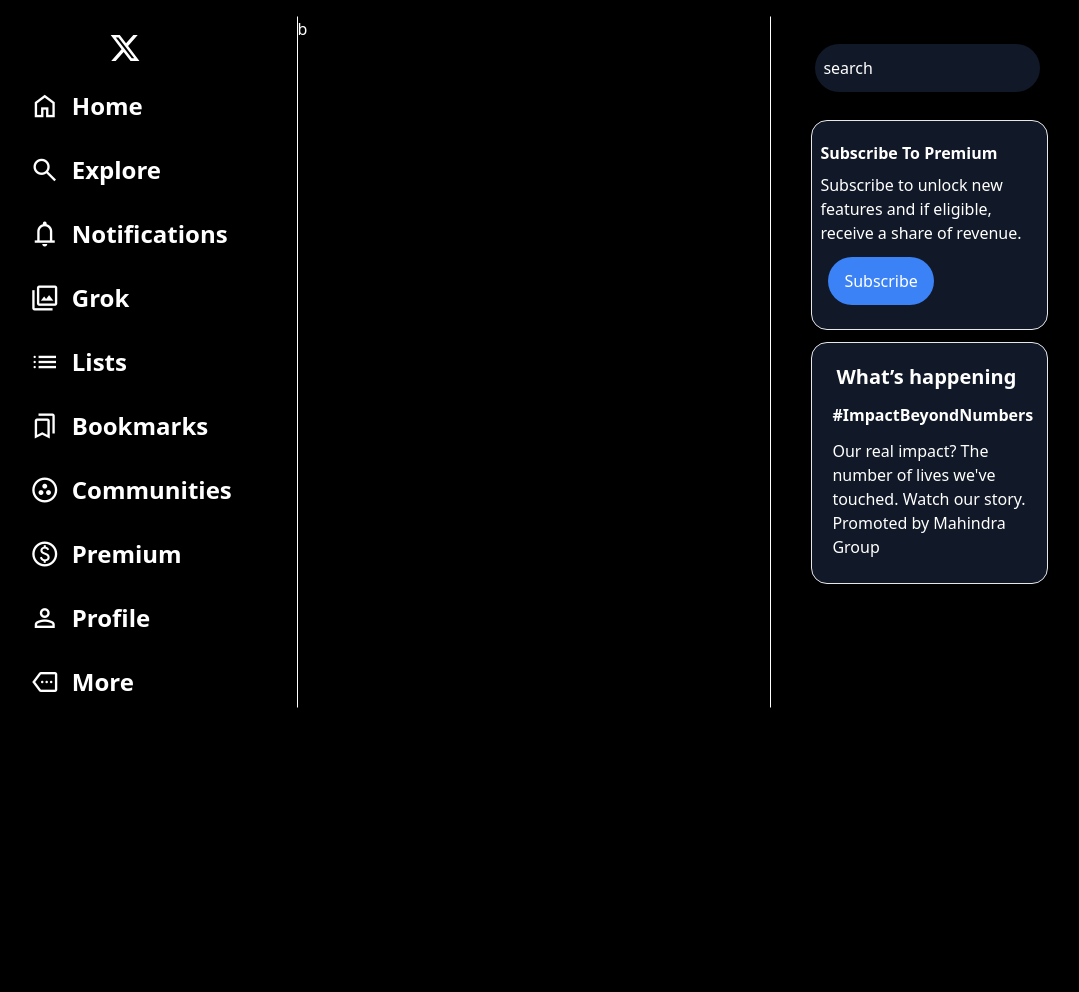
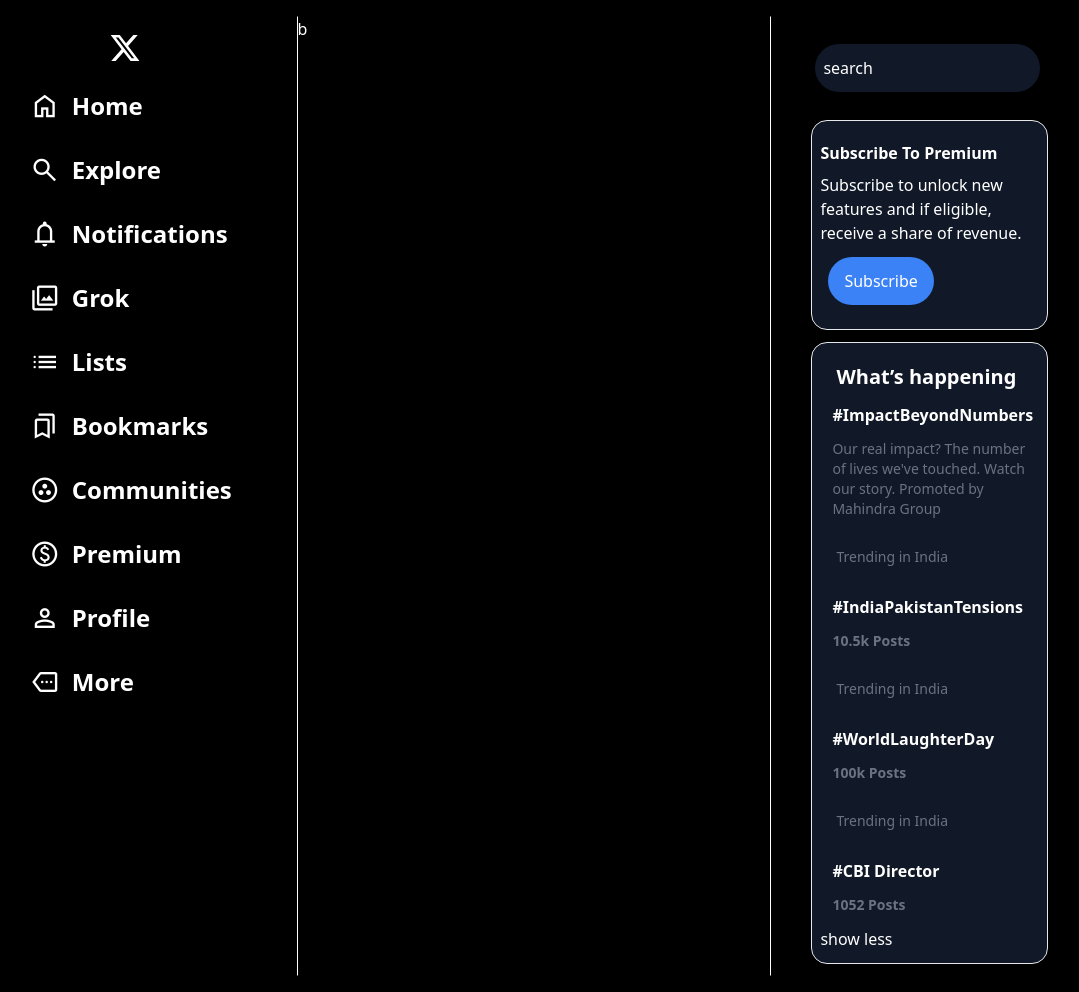
Before and after one commit to Abhipawar7/Twitter-clone, a website: page index.html in a window 1280 px wide. Shown: the whole page, without its empty margins (35-1114 px from the left). Before the commit the page ends 800 px from the top, so only its background shows below. Drawn offline with nearby package versions, Linux system fonts and the light colour scheme.

Commit message:
last change of the day

```diff
--- a/index.html
+++ b/index.html
@@ -87,15 +87,34 @@
             <div class="what m-3  bg-gray-900 w-1/2 px-2 py-3 mx-10 border rounded-2xl">
                 <h2 class="font-bold my-2">Subscribe To Premium</h2>
                 <p>Subscribe to unlock new features and if eligible, receive a share of revenue.</p>
-                <button class="bg-blue-500 text-white rounded-full px-4 py-3 mx-2 my-3 hover:bg-blue-600">
+                <button
+                    class="bg-blue-500 text-white rounded-full px-4 py-3 mx-2 my-3 hover:bg-blue-600 cursor-pointer">
                     Subscribe
                 </button>
             </div>
-            <div class="what2 m-3  bg-gray-900 w-1/2 px-2 py-3 mx-10 border rounded-2xl">
-                <h1 class="text-xl font-bold my-2 mx-4">What’s happening</h1>
-                <h2 class="font-bold m-3">#ImpactBeyondNumbers</h2>
-                <p class="m-3 font-light">Our real impact? The number of lives we've touched. Watch our story.
-                    Promoted by Mahindra Group</p>
+            <div
+                class="what2 m-3  bg-gray-900 w-1/2 px-2 py-3 mx-10 border rounded-2xl">
+                <h1 class="text-xl font-bold my-2 mx-4 hover:bg-gray-800 rounded-xl cursor-pointer">What’s happening
+                </h1>
+                <h2 class="font-bold m-3 hover:bg-gray-800 cursor-pointer">#ImpactBeyondNumbers</h2>
+                <p class="m-3 font-light text-sm text-gray-500 rounded-xl">Our real impact? The number of lives
+                    we've
+                    touched. Watch
+                    our story.
+                    Promoted by Mahindra Group
+                </p>
+                <h2 class="text-sm my-2 mx-4 py-4 rounded-xl  text-gray-500 cursor-pointer">Trending in India</h2>
+                <h1 class="font-bold m-3  hover:bg-gray-800 cursor-pointer">#IndiaPakistanTensions</h1>
+                <p class="m-3 font-bold text-sm text-gray-500 rounded-xl">10.5k Posts</p>
+
+                <h2 class="text-sm my-2 mx-4 py-4 rounded-xl  text-gray-500 cursor-pointer">Trending in India</h2>
+                <h1 class="font-bold m-3  hover:bg-gray-800 cursor-pointer">#WorldLaughterDay</h1>
+                <p class="m-3 font-bold text-sm text-gray-500 rounded-xl">100k Posts</p>
+
+                <h2 class="text-sm my-2 mx-4 py-4 rounded-xl  text-gray-500 cursor-pointer">Trending in India</h2>
+                <h1 class="font-bold m-3  hover:bg-gray-800 cursor-pointer">#CBI Director</h1>
+                <p class="m-3 font-bold text-sm text-gray-500 rounded-xl">1052 Posts</p>
+                <div class="show">show less</div>
             </div>
         </div>
         <!-- third column ends -->
```
Also changed, not shown: css/output.css.
